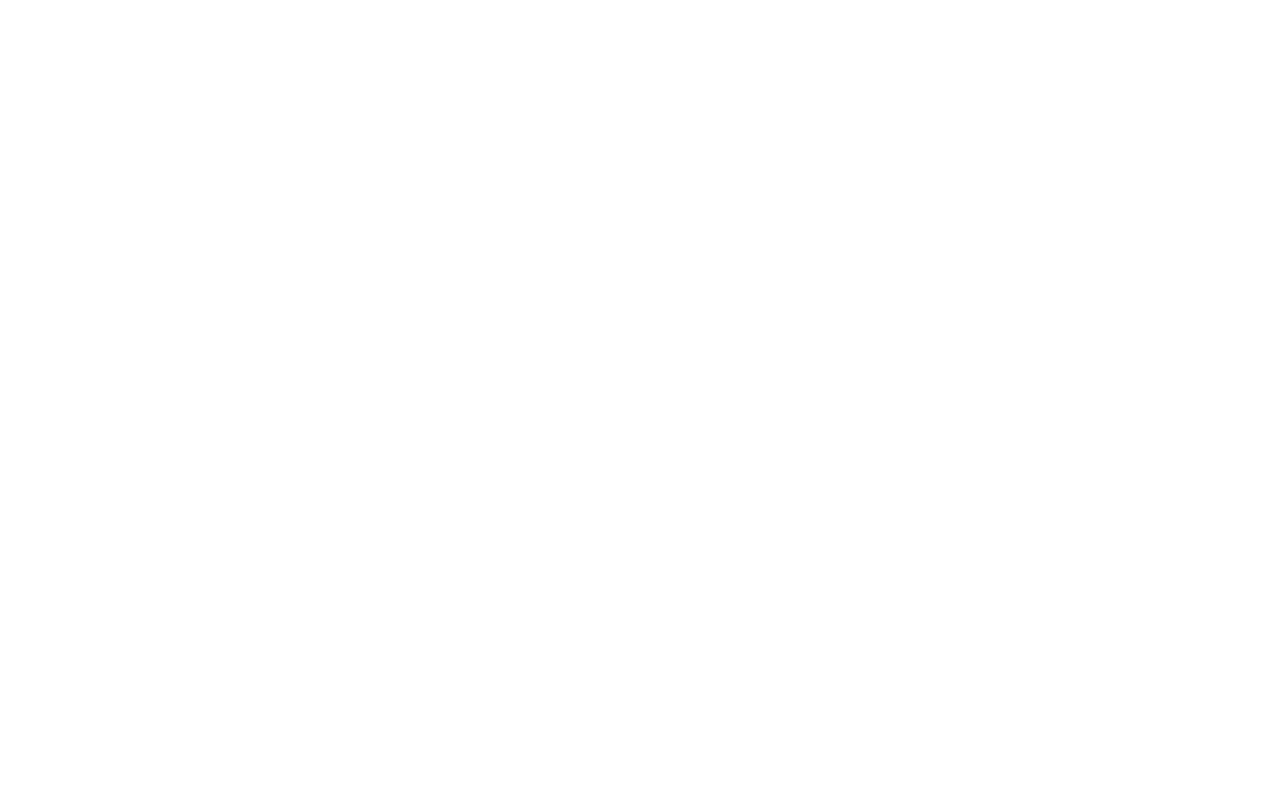
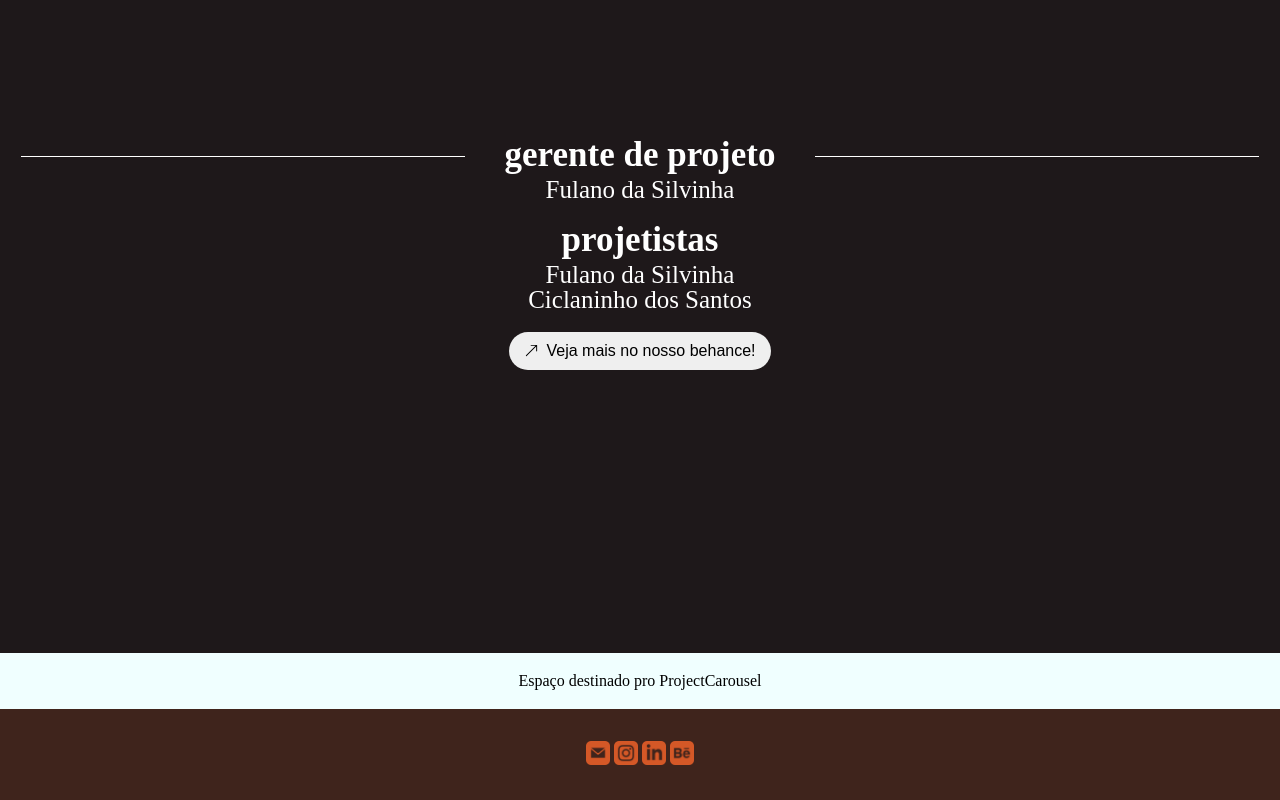
Before and after one commit to faisca-design/FaiscaJr, a Next.js app: page /portfolio/1 in a window 1280 px wide. Shown: the part 5577-6377 px from the top of the page. Before the commit the page ends 5521 px from the top, so only its background shows below. Built offline with nearby package versions, Linux system fonts and the light colour scheme.

Commit message:
integração da 21 #28
além disso, alguns ajustes no GenericButton

```diff
--- a/src/app/portfolio/[projectName]/page.js
+++ b/src/app/portfolio/[projectName]/page.js
@@ -1,9 +1,15 @@
+import ProManegers from "@/components/ProManagers";
 import ProjectBanner from "@components/ProjectBanner";
 import ProjectPurpose from "@components/ProjectPurpose";
 import ProjectServices from "@components/ProjectServices"
 import ProjectValues from "@components/ProjectValues"
+import GenericButton from "@components/GenericButton"
+import styles from "./styles.module.css"
+import ProjectCarousel from "@/components/ProjectCarousel";
 
 export default function Page({params}) {
+  const projetistas = ["Fulano da Silvinha", "Ciclaninho dos Santos"];
+
   return (
     <>
       <p style={{color: 'white', marginTop: '20px', textAlign: 'center'}}>
@@ -21,6 +27,13 @@ export default function Page({params}) {
         titulo2 ="titulo2"
         titulo3 ="titulo3"
       />
+
+      <div className={styles.container}>
+        <ProManegers ProGerente = "Fulano da Silvinha" projetista = { projetistas } />
+        <GenericButton ButtonText="Veja mais no nosso behance!" OutLink='https://www.behance.net/'/>
+      </div>
+
+      <ProjectCarousel />
     </>
   )
 }
--- /dev/null
+++ b/src/app/portfolio/[projectName]/styles.module.css
@@ -0,0 +1,20 @@
+.container{
+    height: 600px;
+    display: flex;
+    align-items: center;
+    justify-content: center;
+    flex-direction: column;
+    background-color: #1E181A ;
+}
+
+.gerenteProjeto{
+    display: flex;
+    flex-direction: row;
+    align-items: center;
+    text-align: center;
+    justify-content: center;
+}
+
+.teste{
+    display: flex;
+}
--- a/src/components/GenericButton/index.js
+++ b/src/components/GenericButton/index.js
@@ -1,10 +1,14 @@
 import { BsArrowUpRight } from "react-icons/bs";
 import styles from './GenericButton.module.css'
 
-function GenericButton({ ButtonText }) {
+function GenericButton({ ButtonText, OutLink }) {
+    function handleButtonClick () {
+        window.open( OutLink , '_blank');
+    };
 
     return (
         <div>
+            {/* <button className={styles.redirect} onClick={handleButtonClick}> comentei pq ta com erro :(*/}
             <button className={styles.redirect}>
                 <BsArrowUpRight size={15} color="#000" />
                 <p className={styles.buttonText}> {ButtonText} </p>
--- a/src/components/LearnMoreSection/index.js
+++ b/src/components/LearnMoreSection/index.js
@@ -7,7 +7,7 @@ function LearnMoreSection() {
       <h1 className={styles.textAbout}>
         nós fazemos <span className={styles.altText}>desing</span> <br></br>de um jeito que você <br></br> nunca viu.
       </h1>
-      <GenericButton ButtonText="Saiba mais sobre nós" />
+      <GenericButton ButtonText="Saiba mais sobre nós" OutLink="www.google.com" />
     </div>
   );
 }
--- /dev/null
+++ b/src/components/ProManagers/index.js
@@ -0,0 +1,34 @@
+import Image from 'next/image'
+import styles from './proManegers.module.css'
+import Line from "@img/projeto/Line.png"
+
+function ProManegers({ ProGerente, projetista }) {
+    return (
+        <div className={styles.containerAux}>
+            <div className={styles.TittlesProjects}>
+                <div className={styles.gerenteTittle}>
+                    <Image src={Line} alt="erro" width={444} height={1} />
+                    <h1 className={styles.titles}>
+                        gerente de projeto
+                    </h1>
+                    <Image src={Line} alt="erro" width={444} height={1} />
+                </div>
+                <h2 className={styles.manager}> {ProGerente} </h2>
+            </div>
+
+            <div className={styles.TittlesProjects}>
+                <h1 className={styles.titles}>
+                    projetistas
+                </h1>
+                <div>
+                    {projetista.map((projetista, index) => (
+                        <h2 className={styles.Names} key={index}> {projetista} </h2>
+                    ))}
+
+                </div>
+            </div>
+        </div>
+    )
+};
+
+export default ProManegers;
--- /dev/null
+++ b/src/components/ProManagers/proManegers.module.css
@@ -0,0 +1,32 @@
+.TittlesProjects {
+    color: #ffff;
+    align-items: center;
+    justify-content: center;
+    text-align: center;
+    margin-bottom: 20px;
+}
+
+.Names{
+    font-size: 25px;
+    font-weight: 400;
+    display: flex;
+    flex-direction: column;
+}
+
+.manager{
+    font-size: 25px;
+    font-weight: 400;
+}
+
+.titles {
+    font-size: 35px;
+    font-weight: 600;
+    margin-bottom: 5px;
+    margin-left: 40px;
+    margin-right: 40px;
+}
+
+.gerenteTittle{
+    display: flex;
+    align-items: center;
+}
--- /dev/null
+++ b/src/components/ProjectCarousel/carousel.module.css
@@ -0,0 +1,5 @@
+.box{
+    background-color: azure;
+    padding: 20px;
+    text-align: center;
+}
--- /dev/null
+++ b/src/components/ProjectCarousel/index.js
@@ -0,0 +1,9 @@
+import styles from './carousel.module.css'
+
+export default function ProjectCarousel() {
+  return (
+    <div className={styles.box}>
+      Espaço destinado pro ProjectCarousel
+    </div>
+  )
+}
```
Also changed, not shown: public/img/projeto/Line.png (added).
